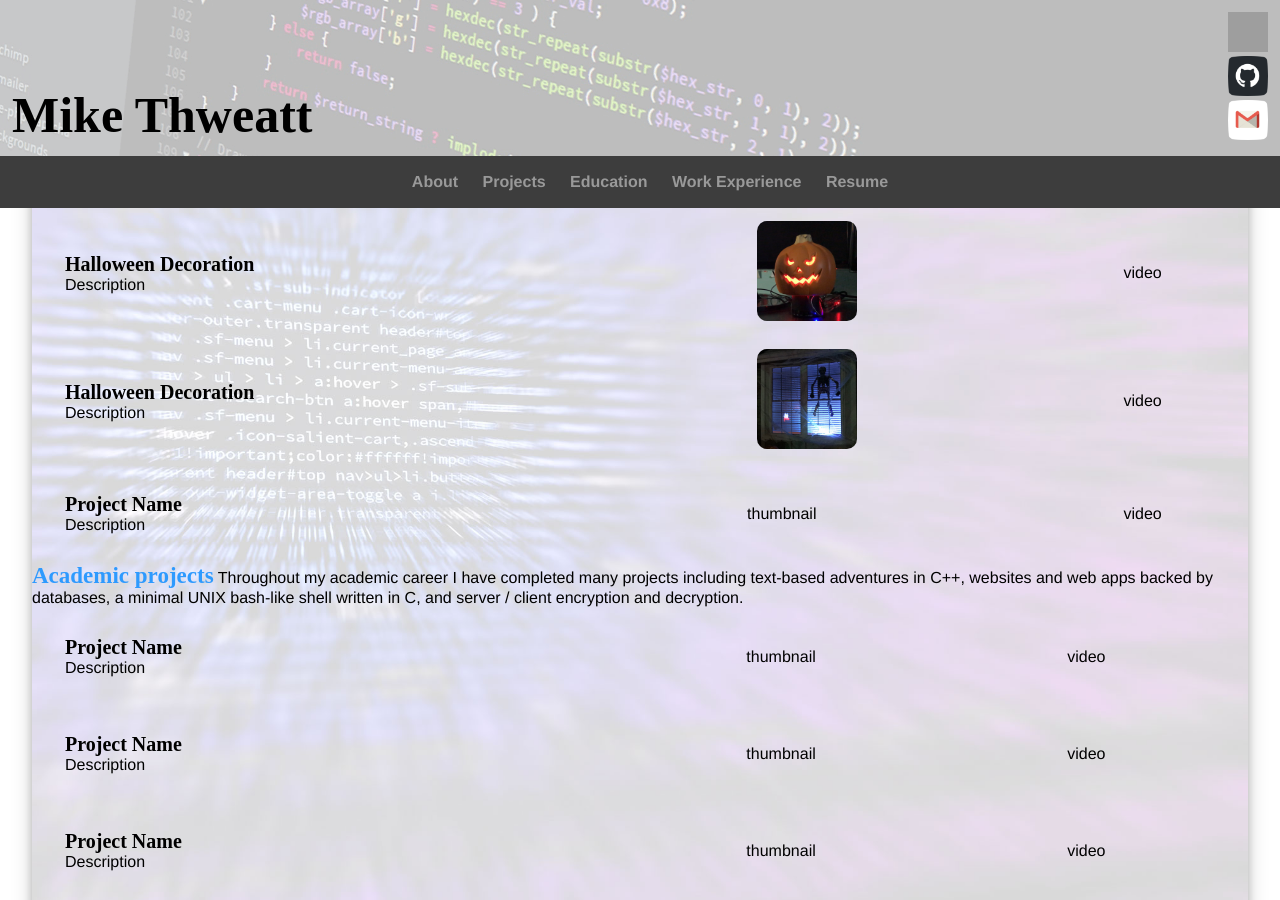
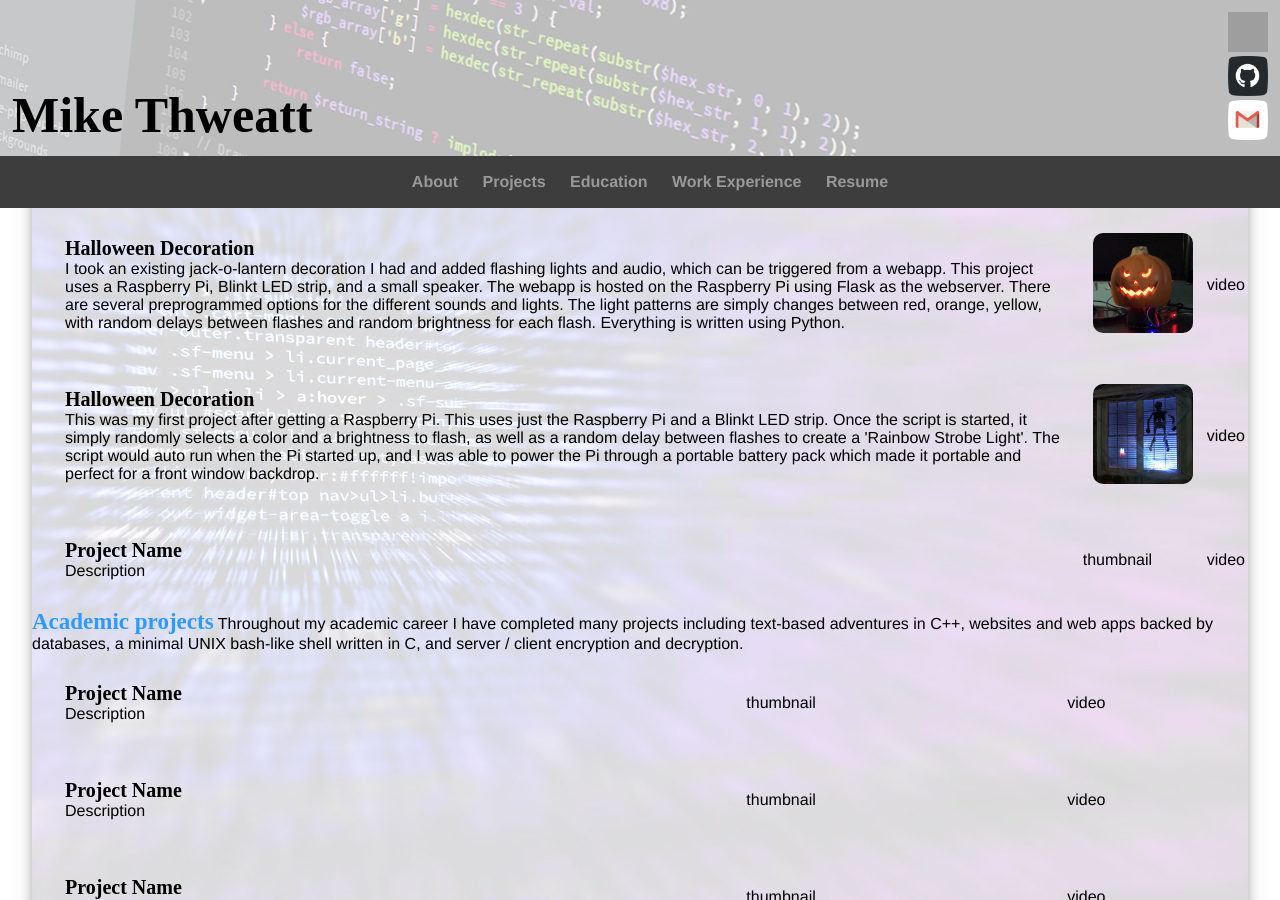
Before and after one commit to thweattm/thweattm.github.io, a Jekyll site: the page index.html, which Jekyll copies as it is, in a window 1280 px wide and 900 px high, scrolled down 540 px. Built offline with Jekyll 4.4.1, drawn with Linux system fonts in a browser that asks for light colours; grey boxes are pictures that could not be loaded.

Commit message:
Update index.html

```diff
--- a/index.html
+++ b/index.html
@@ -92,13 +92,29 @@
 				<table>
 					<tr>
 						<td><p><span class="location">Halloween Decoration</span><br>
-							Description</p></td>
+							I took an existing jack-o-lantern decoration I had and added
+							flashing lights and audio, which can be triggered from a webapp.
+							This project uses a Raspberry Pi, Blinkt LED strip, and a
+							small speaker. The webapp is hosted on the Raspberry Pi using
+							Flask as the webserver. There are several preprogrammed options
+							for the different sounds and lights. The light patterns are simply
+							changes between red, orange, yellow, with random delays between flashes
+							and random brightness for each flash. Everything is written using
+							Python.
+							</p></td>
 						<td><img src="pics/thumb_project2.jpg" alt="thumb_project2" id="projectThumbnail"></td>
 						<td>video</td>
 					</tr>
 					<tr>
 						<td><p><span class="location">Halloween Decoration</span><br>
-							Description</p></td>
+							This was my first project after getting a Raspberry Pi. This uses
+							just the Raspberry Pi and a Blinkt LED strip. Once the script
+							is started, it simply randomly selects a color and a brightness to flash,
+							as well as a random delay between flashes to create a
+							'Rainbow Strobe Light'. The script would auto run when the Pi
+							started up, and I was able to power the Pi through a portable battery
+							pack which made it portable and perfect for a front window backdrop.
+							</p></td>
 						<td><img src="pics/thumb_project1.jpg" alt="thumb_project1" id="projectThumbnail"></td>
 						<td>video</td>
 					</tr>
```
